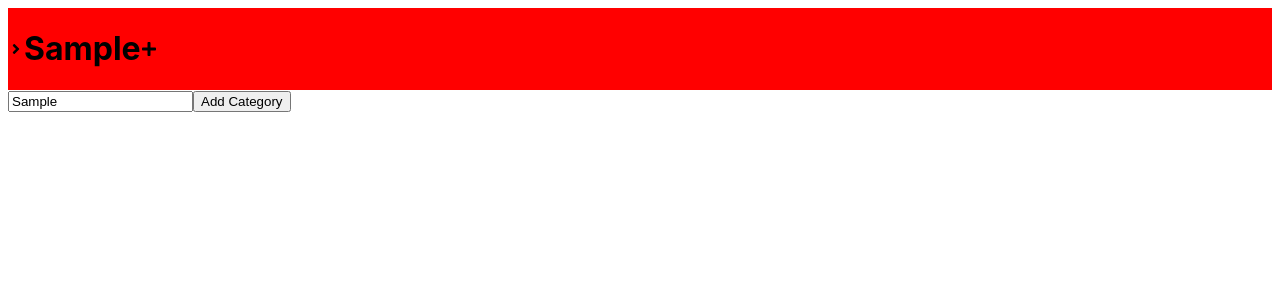
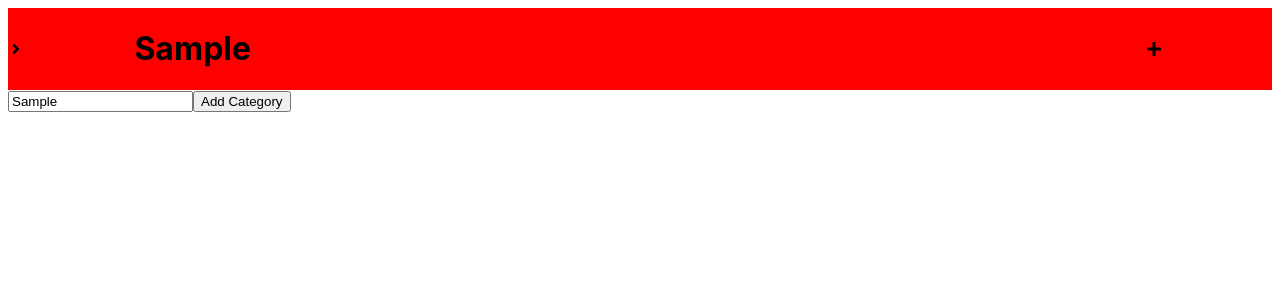
Before and after one commit to AKButani/Tab-Grouping-Firefox, a React (Create React App) app: page / in a window 1280 px wide. Both pictures are taken after typing "Sample" into the empty fields and a click on the button "Add Category". Shown: the top 300 px of the page. Built offline with nearby package versions, Linux system fonts and the light colour scheme; the HTML template or start-up script is replaced by a standard one.

Commit message:
Styling for GroupHeader

```diff
--- a/src/GroupHeader.css
+++ b/src/GroupHeader.css
@@ -11,3 +11,33 @@
     border-radius: '5px';
     z-index: 9999;
 }
+
+.group-header{
+    display: grid;
+    grid-template-columns: 10% 80% 10%;
+   /*  grid-column-gap: 5px; */
+    justify-items: stretch;
+
+}
+
+.expand-collapse-tabs{
+    grid-column: 1 / 2;
+}
+.expand-collapse-tabs:hover{
+    background-color: grey;
+}
+
+.group-header-category{
+    text-align: start;
+    grid-column: 2 / 3;
+
+}
+
+.button-open-group-new-window{
+    grid-column: 3 / 4;
+
+}
+
+.button-open-group-new-window:hover{
+    background-color: grey;
+}
--- a/src/GroupHeader.tsx
+++ b/src/GroupHeader.tsx
@@ -35,7 +35,7 @@ export const GroupHeader = (props: { groupName: string; isExpanded: boolean; set
     return (
         <div ref={drop} className='group-header' onClick={() => props.setIsExpanded(!props.isExpanded)} style={{ backgroundColor: (isOver && canDrop) ? 'grey' : 'red' }}>
             {props.isExpanded ? <FaAngleDown className='expand-collapse-tabs'/> : <FaAngleRight className='expand-collapse-tabs'/>}
-            <h1>
+            <h1 className='group-header-category'>
                 {props.groupName}
             </h1>
             <FaPlus className='button-open-group-new-window' onClick={openTabsnewWindow} />
```
